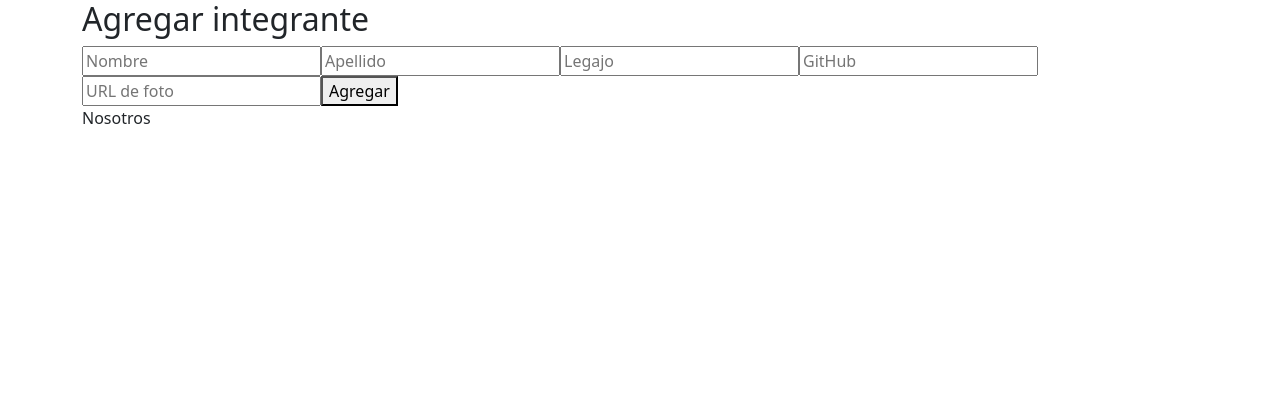
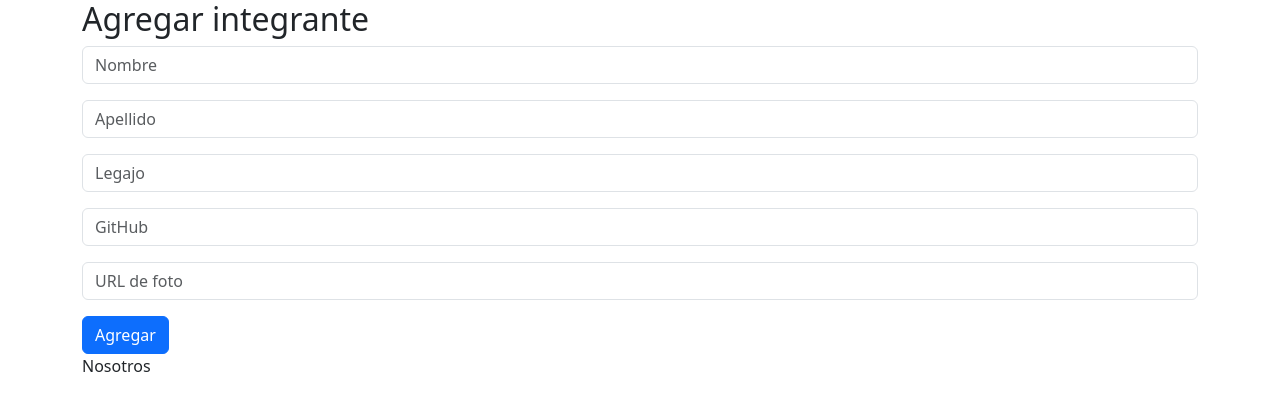
Before and after one commit to MaxiSama12/TP2_Programacion_Grupo_6, a React (Create React App) app: page / in a window 1280 px wide. Shown: the top 410 px of the page. Built offline with nearby package versions, Linux system fonts and the light colour scheme.

Commit message:
Commit: Estilizar el formulario con Bootstrap

```diff
--- a/src/components/Main.jsx
+++ b/src/components/Main.jsx
@@ -30,42 +30,57 @@
       <h2>Agregar integrante</h2>
 
       <form onSubmit={handleSubmit}>
+        <div className="mb-3">
           <input
+            className="form-control"
             type="text"
             name="nombre"
             placeholder="Nombre"
             value={nuevo.nombre}
             onChange={handleChange}
           />
+        </div>
+        <div className="mb-3">
           <input
+            className="form-control"
             type="text"
             name="apellido"
             placeholder="Apellido"
             value={nuevo.apellido}
             onChange={handleChange}
           />
+        </div>
+        <div className="mb-3">
           <input
+            className="form-control"
             type="text"
             name="legajo"
             placeholder="Legajo"
             value={nuevo.legajo}
             onChange={handleChange}
           />
+        </div>
+        <div className="mb-3">
           <input
+            className="form-control"
             type="text"
             name="github"
             placeholder="GitHub"
             value={nuevo.github}
             onChange={handleChange}
           />
+        </div>
+        <div className="mb-3">
           <input
+            className="form-control"
             type="text"
             name="foto"
             placeholder="URL de foto"
             value={nuevo.foto}
             onChange={handleChange}
           />
-        <button type="submit">Agregar</button>
+        </div>
+        <button className="btn btn-primary" type="submit">Agregar</button>
       </form>
 
       <Nosotros integrantes={equipo} />
```
Lines whose indentation alone changed are shown as unchanged.
